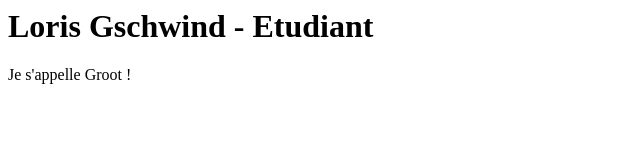
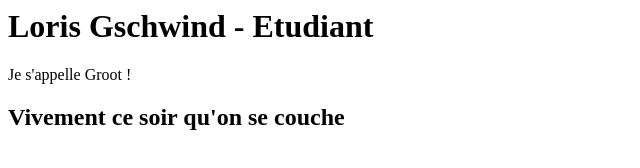
Before and after one commit to lorisgschwind/premier-depot, a plain HTML site: page index.html in a window 1280 px wide. Shown: the whole page, without its empty margins (0-640 px from the left). Drawn offline with Linux system fonts and the light colour scheme.

Commit message:
Ajout titre 2

```diff
--- a/index.html
+++ b/index.html
@@ -1,3 +1,4 @@
 <h1> Loris Gschwind - Etudiant</h1>
 
 <p> Je s'appelle Groot ! </p>
+<h2> Vivement ce soir qu'on se couche</h2>
```
